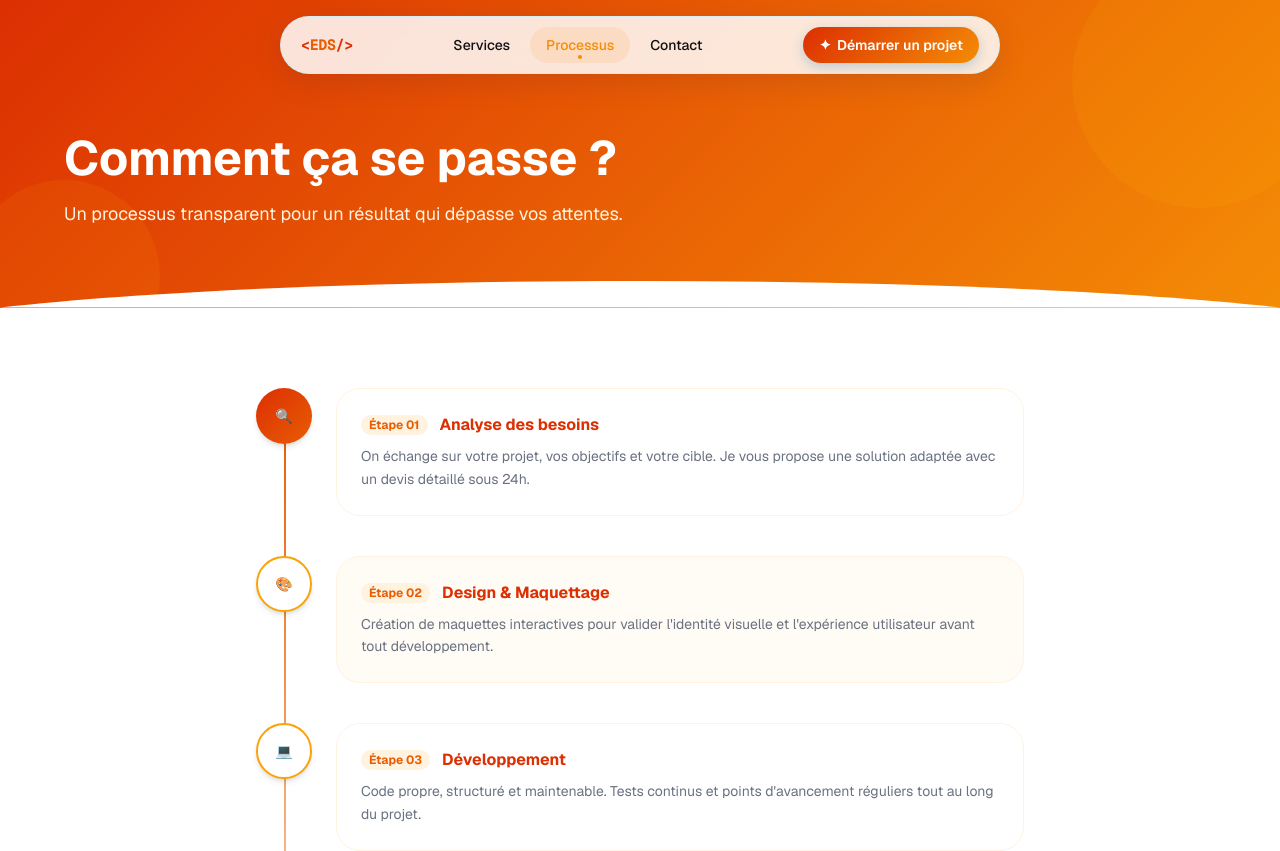
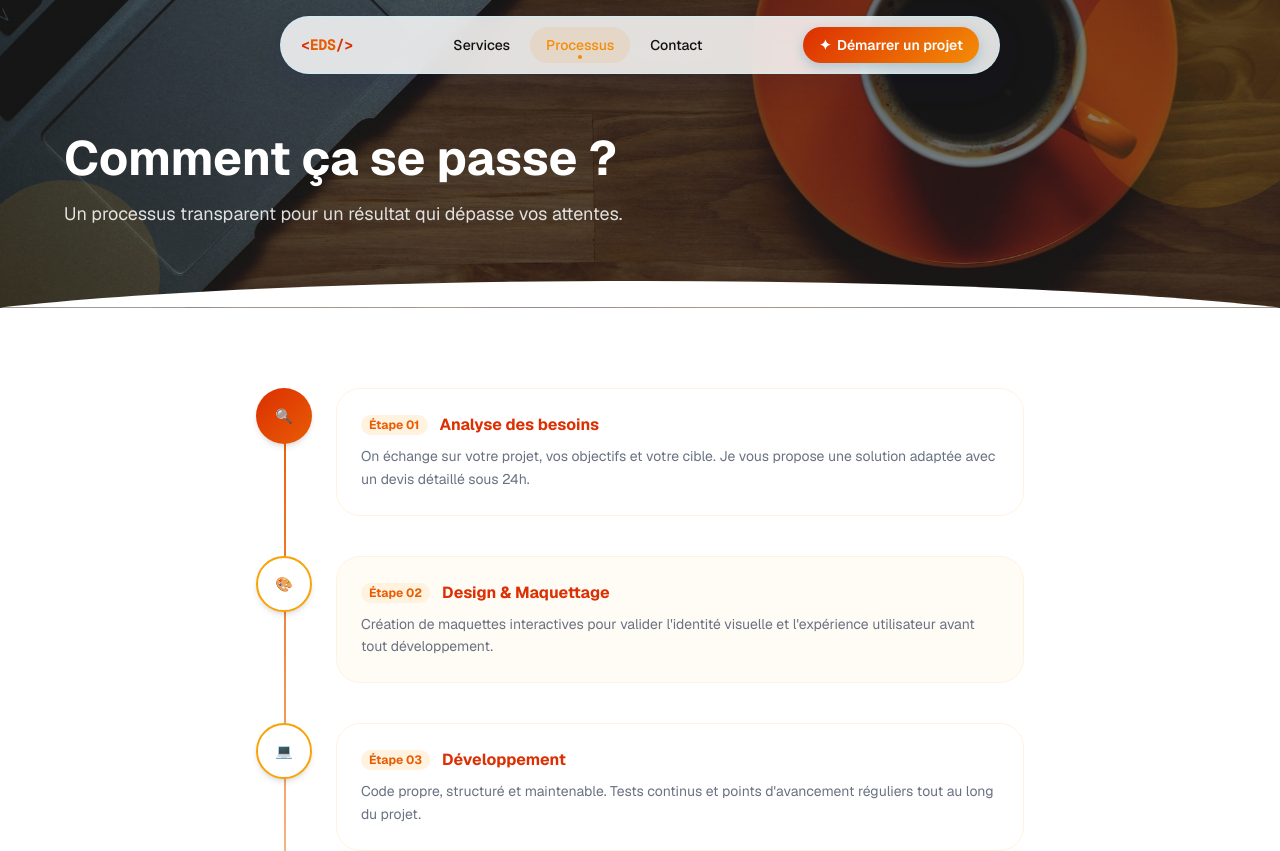
Before and after one commit to EleaDSB/EDS-WEBSITE, a Next.js app: page /processus in a window 1280 px wide. Shown: the top 851 px of the page. Built offline with nearby package versions, Linux system fonts and the light colour scheme.

Commit message:
PageBanner : support image de fond optionnelle, heroimage sur /processus
Co-Authored-By: Claude Sonnet 4.6 <noreply@anthropic.com>

```diff
--- a/app/processus/page.tsx
+++ b/app/processus/page.tsx
@@ -13,6 +13,7 @@ export default function ProcessusPage() {
       <PageBanner
         title="Comment ça se passe ?"
         subtitle="Un processus transparent pour un résultat qui dépasse vos attentes."
+        image="/heroimage.jpg"
       />
       <Process />
     </>
--- a/components/PageBanner.tsx
+++ b/components/PageBanner.tsx
@@ -1,20 +1,33 @@
-type Props = { title: string; subtitle: string };
+import Image from "next/image";
 
-export default function PageBanner({ title, subtitle }: Props) {
+type Props = {
+  title: string;
+  subtitle: string;
+  image?: string;
+};
+
+export default function PageBanner({ title, subtitle, image }: Props) {
   return (
     <section
       className="relative pt-32 pb-20 px-6 overflow-hidden"
-      style={{ background: "linear-gradient(135deg, #dc2f02 0%, #f48c06 100%)" }}
+      style={image ? undefined : { background: "linear-gradient(135deg, #dc2f02 0%, #f48c06 100%)" }}
     >
+      {image && (
+        <>
+          <Image src={image} alt="" fill priority className="object-cover" />
+          <div className="absolute inset-0 pointer-events-none" style={{ backgroundColor: "rgba(0,0,0,0.5)" }} />
+        </>
+      )}
+
       <div className="absolute -top-12 -right-12 w-64 h-64 rounded-full opacity-10 pointer-events-none" style={{ backgroundColor: "#ffba08" }} />
       <div className="absolute -bottom-16 -left-8 w-48 h-48 rounded-full opacity-10 pointer-events-none" style={{ backgroundColor: "#faa307" }} />
 
       <div className="max-w-6xl mx-auto relative z-10">
         <h1 className="text-4xl md:text-5xl font-bold text-white mb-3 leading-tight">{title}</h1>
-        <p className="text-lg max-w-xl" style={{ color: "#fff3e0" }}>{subtitle}</p>
+        <p className="text-lg max-w-xl" style={{ color: image ? "rgba(255,255,255,0.85)" : "#fff3e0" }}>{subtitle}</p>
       </div>
 
-      <div className="absolute bottom-0 left-0 right-0">
+      <div className="absolute bottom-0 left-0 right-0 z-10">
         <svg viewBox="0 0 1440 40" fill="none" xmlns="http://www.w3.org/2000/svg" className="w-full">
           <path d="M0 40 C360 0 1080 0 1440 40 L1440 40 L0 40 Z" fill="white" />
         </svg>
```
